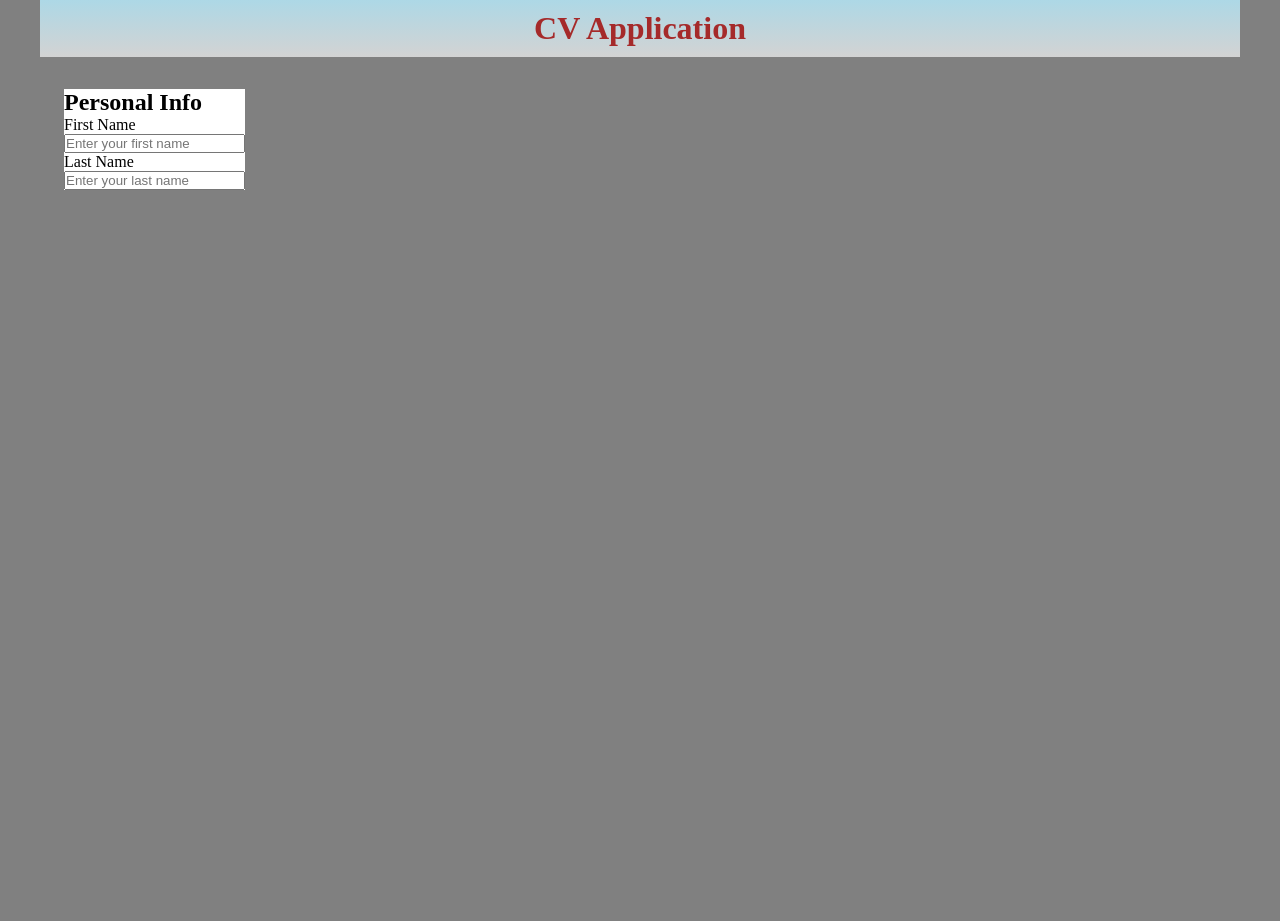
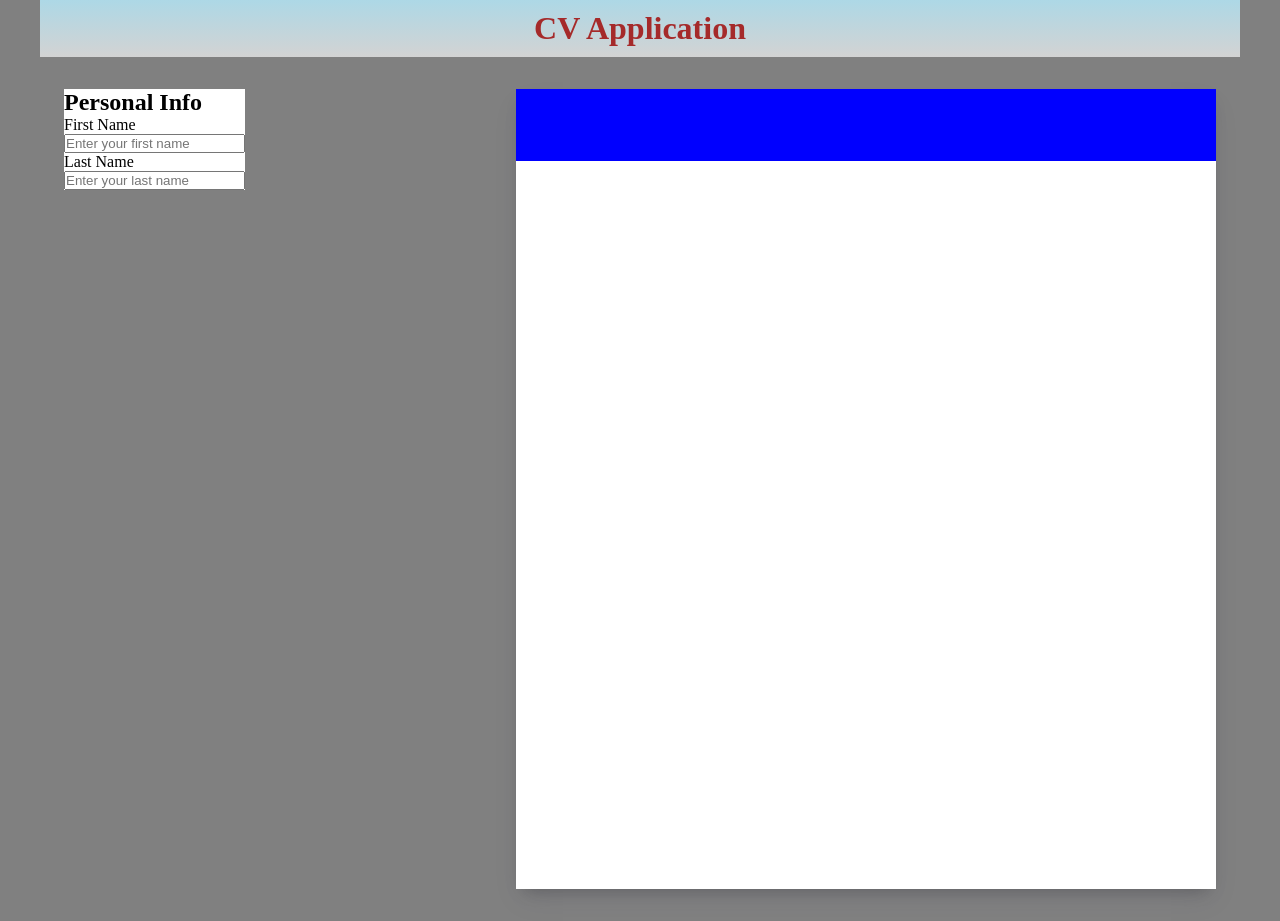
Before and after one commit to itsozod/react-cv-app, a React (Vite) app: page / in a window 1280 px wide. Before the commit the page ends 800 px from the top, so only its background shows below. Built offline with nearby package versions, Linux system fonts and the light colour scheme.

Commit message:
small changes

```diff
--- a/src/App.css
+++ b/src/App.css
@@ -10,3 +10,16 @@
   height: fit-content;
   max-width: 750px;
 }
+.resume {
+  background-color: #fff;
+  width: 100%;
+  height: 100%;
+  position: sticky;
+}
+.personal_info {
+  display: flex;
+  justify-content: center;
+  background-color: blue;
+  padding: 36px 24px;
+  width: 100%;
+}
--- a/src/App.jsx
+++ b/src/App.jsx
@@ -45,8 +45,10 @@ function App() {
             </PersonalInfo>
           </div>
           <ResumeContainer>
+            <div className="resume">
             <div className="personal_info">
               <h1 className="personal_name">{fullName}</h1>
+            </div>
             </div>
           </ResumeContainer>
         </AppContainer>
--- a/src/components/resumeContainer/ResumeContainer.module.css
+++ b/src/components/resumeContainer/ResumeContainer.module.css
@@ -0,0 +1,6 @@
+.resume_container {
+  box-shadow: 0 13px 27px -5px rgba(50, 50, 93, 0.1),
+    0 8px 16px -8px rgba(0, 0, 0, 0.25);
+  height: 800px;
+  width: 700px;
+}
```
